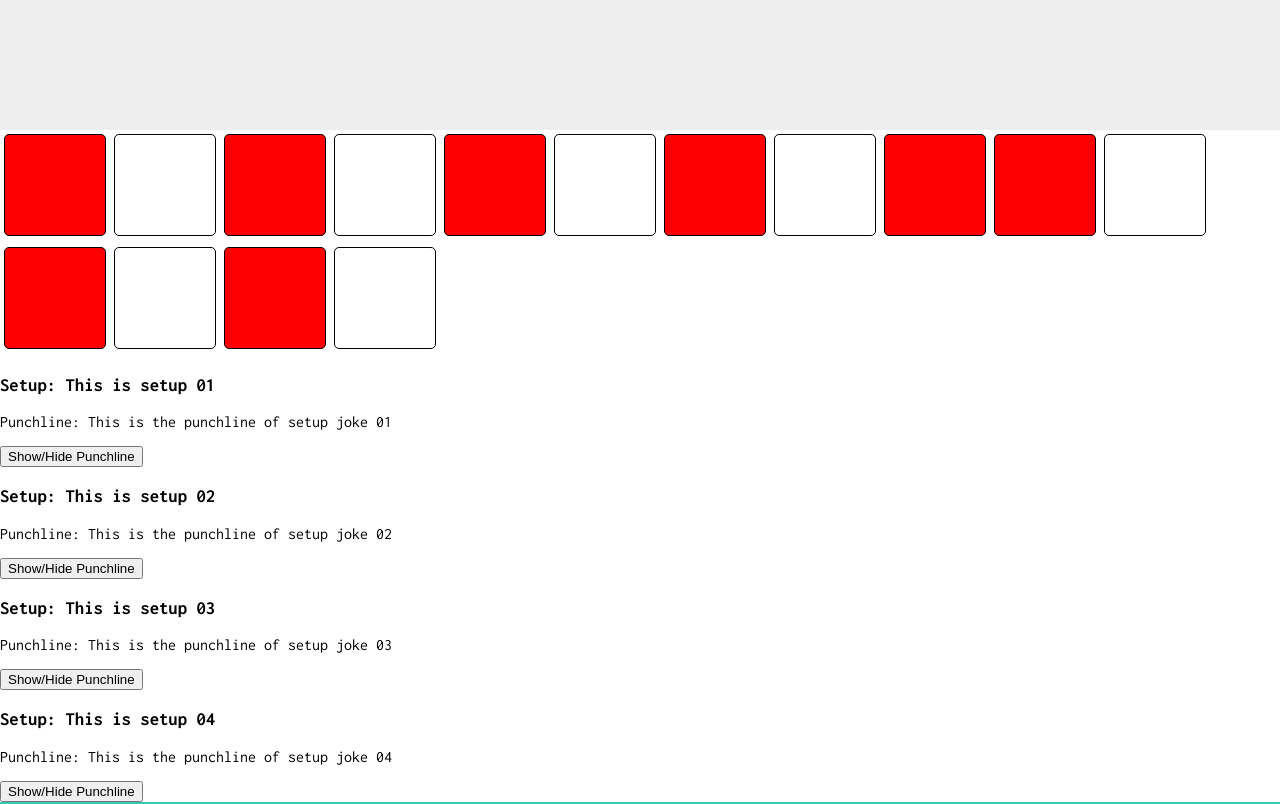
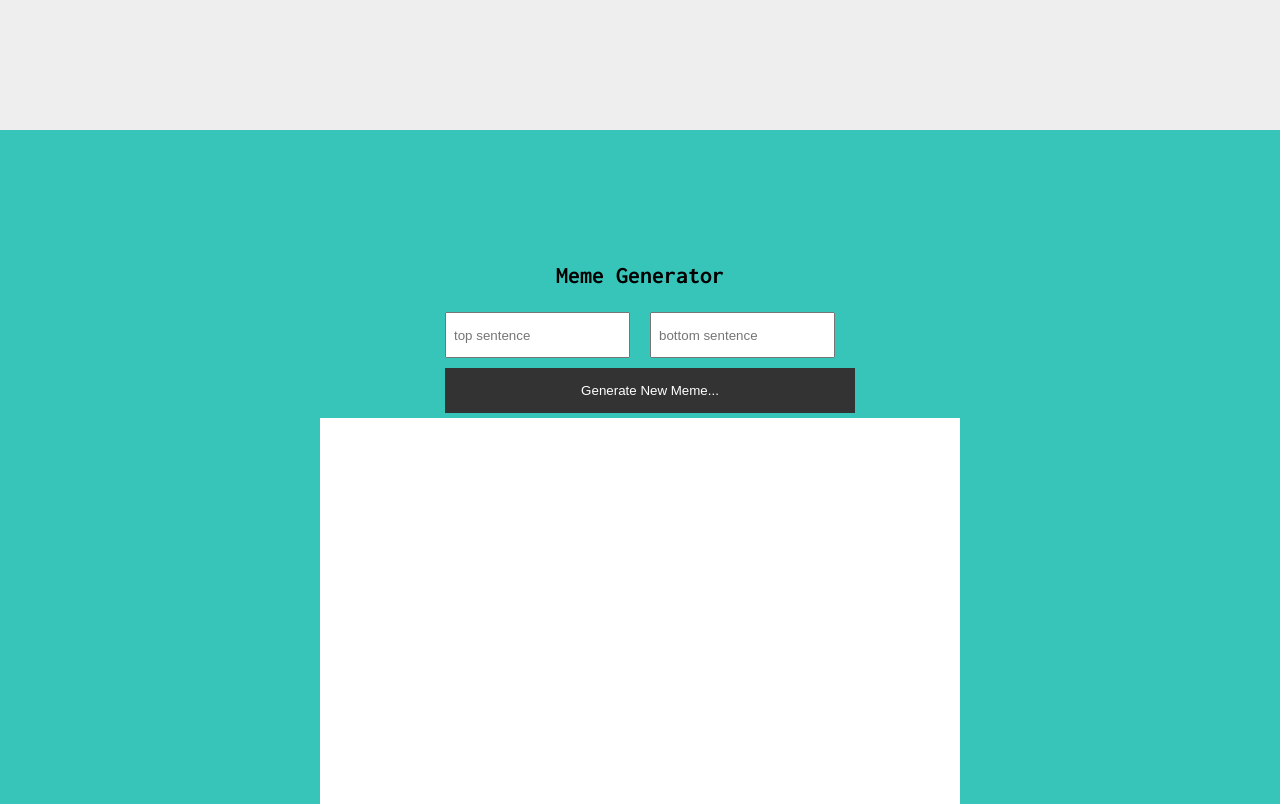
Before and after one commit to tanzimr8/airbnb_clone_with_react, a React (Create React App) app: page / in a window 1280 px wide. Shown: the part 700-1504 px from the top of the page. Built offline with nearby package versions, Linux system fonts and the light colour scheme.

Commit message:
wrap up April

```diff
--- a/src/App.js
+++ b/src/App.js
@@ -7,6 +7,7 @@ import Travel from './components/Travel';
 import Form from './components/Form';
 import Meme from './components/Meme';
 import Jokes from './components/Jokes';
+import Messages from './components/Messages'
 // import data from './data';
 // import AirBnb from './components/Air-Bnb/AirbnbCard';
 import Boxes from './Boxes'
@@ -17,12 +18,13 @@ function App() {
     <>
     <Navbar/>
     <Main/>
-    <Boxes/>
-    <Jokes/>
+    {/* <Boxes/> */}
+    {/* <Jokes/> */}
+    {/* <Messages/> */}
     {/* <Travel/> */}
     <div className="from-wrapper">
-    {/* <Form/> */}
-    {/* <Meme/> */}
+    <Form/>
+    <Meme/>
 
     </div>
 
--- /dev/null
+++ b/src/components/Messages.js
@@ -0,0 +1,13 @@
+import { useState } from "react";
+
+const Message = ()=>{
+    const [messages,setMessages] = useState(["1","12"]);
+    return (
+        <>
+        {messages.length === 0 ?
+        <h4>You have all caught up!</h4> :
+         <h4>You have {messages.length} unread {messages.length === 1 ? 'message' : 'messages'}</h4>}
+        </>
+    )
+}
+export default Message;
```
